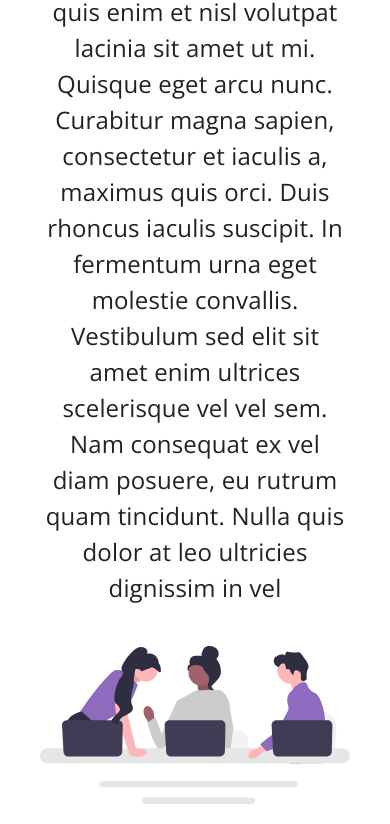
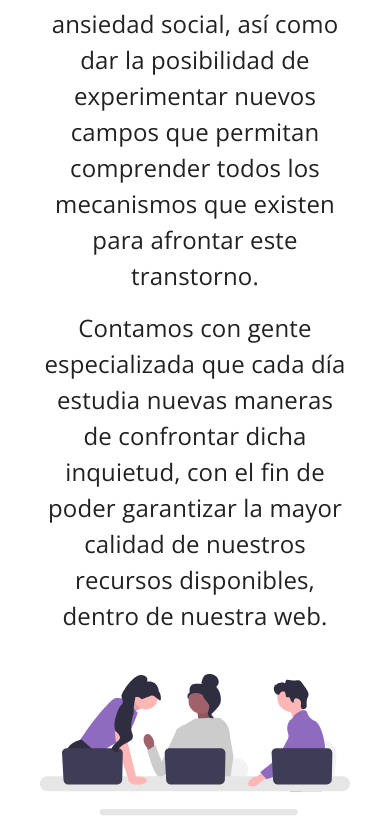
Before and after one commit to JoaquinJPB/TFG, a React (Create React App) app: page / in a window 390 px wide. Shown: the part 2057-2881 px from the top of the page. Built offline with nearby package versions, Linux system fonts and the light colour scheme; no server answers.

Commit message:
ExerciseCard responsive

```diff
--- a/src/components/ExerciseCard.jsx
+++ b/src/components/ExerciseCard.jsx
@@ -8,7 +8,7 @@ const ExerciseCard = ({ exercise }) => {
   const handleClose = () => setOpen(false)
 
   return (
-    <Grid item xs={12} sm={3}>
+    <Grid item xs={12} md={6} lg={4} xl={3}>
       <div className={styles.card} onClick={handleOpen}>
         <h2 className={styles.title}>{exercise.title}</h2>
       </div>
--- a/src/components/HomeAbout.jsx
+++ b/src/components/HomeAbout.jsx
@@ -15,17 +15,19 @@ const HomeAbout = () => {
         alignItems={"center"}
       >
         <section>
-          <h2 className={styles.aboutTitle}>About</h2>
+          <h2 className={styles.aboutTitle}>Conoce nuestra historia</h2>
           <p className={styles.aboutDescription}>
-            Lorem ipsum dolor sit amet, consectetur adipiscing elit. Maecenas
-            fringilla vehicula tristique. Maecenas viverra congue lacus
-            ultricies feugiat. Sed quis enim et nisl volutpat lacinia sit amet
-            ut mi. Quisque eget arcu nunc. Curabitur magna sapien, consectetur
-            et iaculis a, maximus quis orci. Duis rhoncus iaculis suscipit. In
-            fermentum urna eget molestie convallis. Vestibulum sed elit sit amet
-            enim ultrices scelerisque vel vel sem. Nam consequat ex vel diam
-            posuere, eu rutrum quam tincidunt. Nulla quis dolor at leo ultricies
-            dignissim in vel
+            Somos una organización dedicada a estudiar herramientas y ayudas
+            para poder facilitar el entendimiento de la ansiedad social, así
+            como dar la posibilidad de experimentar nuevos campos que permitan
+            comprender todos los mecanismos que existen para afrontar este
+            transtorno.
+          </p>
+          <p className={styles.aboutDescription}>
+            Contamos con gente especializada que cada día estudia nuevas maneras
+            de confrontar dicha inquietud, con el fin de poder garantizar la
+            mayor calidad de nuestros recursos disponibles, dentro de nuestra
+            web.
           </p>
         </section>
       </Grid>
--- a/src/styles/ExerciseCard.module.css
+++ b/src/styles/ExerciseCard.module.css
@@ -1,6 +1,6 @@
 .card {
-  width: 190px;
-  height: 254px;
+  width: 100%;
+  height: 250px;
   background: var(--primaryColor);
   transition: all 300ms;
   border-radius: .5rem;
@@ -18,7 +18,7 @@
 
 .title {
   text-align: center;
-  padding: 2rem;
+  padding: 1.5rem;
 }
 
 .boxModal {
@@ -43,3 +43,10 @@
 .description{
   text-align: center;
 }
+
+@media screen and (max-width: 1024px) {
+
+  .card{
+    margin-top: 1.5rem;
+  }
+}
--- a/src/styles/Home.module.css
+++ b/src/styles/Home.module.css
@@ -49,6 +49,7 @@
 .aboutDescription{
   margin-top: 1rem;
   font-size: 1.5rem;
+  text-align: center;
 }
 
 @media screen and (max-width: 768px) {
--- a/src/styles/ItemCard.module.css
+++ b/src/styles/ItemCard.module.css
@@ -106,3 +106,7 @@
   justify-items: center;
   align-items: center;
 }
+
+.title, .description{
+  text-align: center;
+}
```
